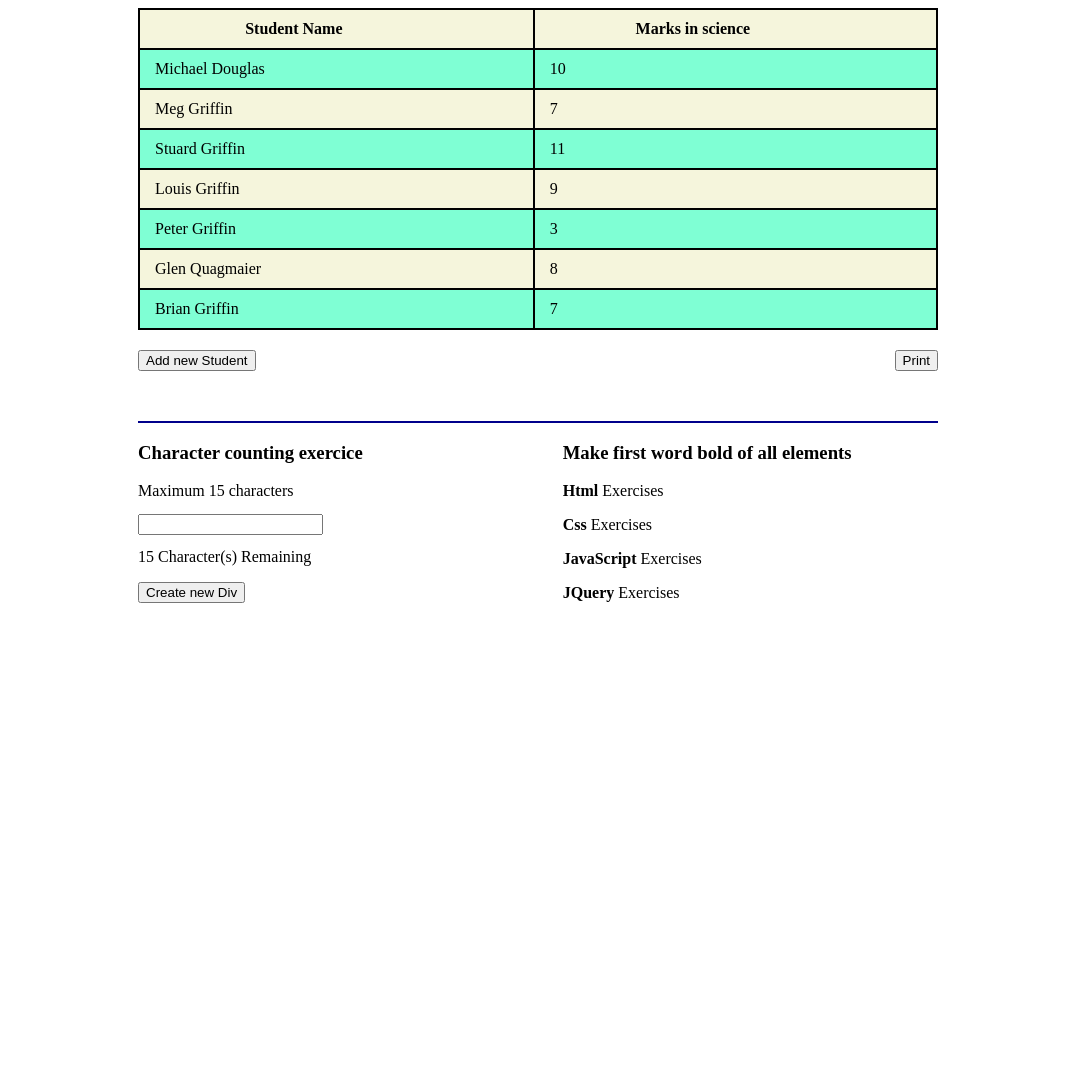
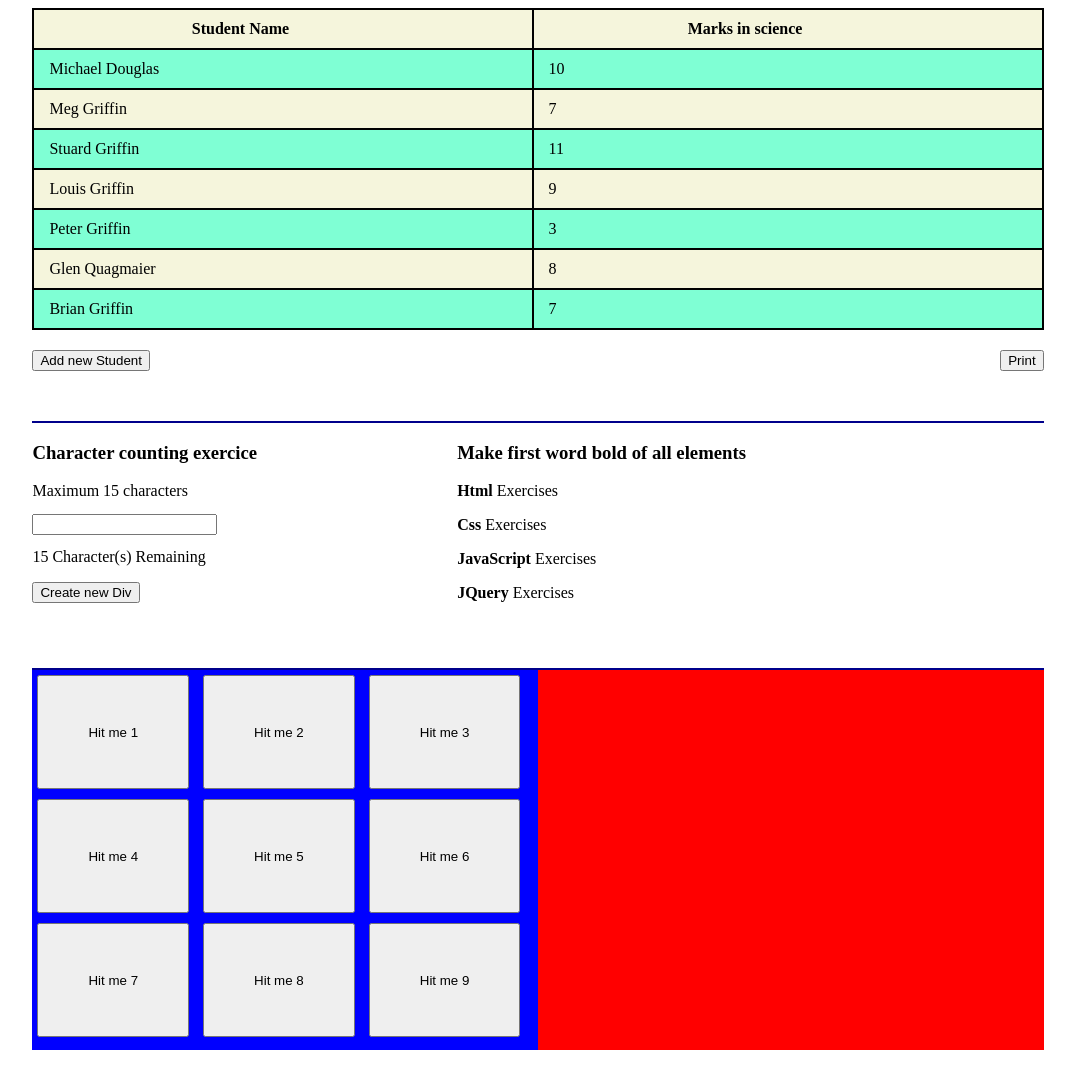
Before and after one commit to mfrandes/jQueryexercises, a plain HTML site: page index.html in a window 1280 px wide. Shown: the whole page, without its empty margins (102-1177 px from the left). Before the commit the page ends 800 px from the top, so only its background shows below. Drawn offline with nearby package versions, Linux system fonts and the light colour scheme.

Commit message:
transfer btn from one div to another

```diff
--- a/css/style_zegbra.css
+++ b/css/style_zegbra.css
@@ -1,5 +1,5 @@
 .container {
-    width: 800px;
+    width: 80%;
     padding: 0;
     margin: 0px auto;
 }
@@ -47,6 +47,25 @@ td {
   float: right;
   margin: 0px 0px 0 200px;
 }
+#secondOfWrap {
+  height: 400px;
+  display: flex;
+}
+#leftSide {
+  background-color: blue;
+  width: 50%;
+  height: 95%;
+}
+#rightSide {
+  background-color: red;
+  width: 50%;
+  height: 95%;
+}
+.transferBtn {
+  width: 30%;
+  height: 30%;
+  margin: 5px;
+}
 
 /* sectiune modal*/
 .sec-modal {
--- a/index.html
+++ b/index.html
@@ -37,6 +37,22 @@
                 <p>JQuery Exercises</p>
             </div>
         </div>
+        <div id="secondOfWrap" class="wrap">
+            <div id="leftSide">
+                <button class="transferBtn">Hit me 1</button>
+                <button class="transferBtn">Hit me 2</button>
+                <button class="transferBtn">Hit me 3</button>
+                <button class="transferBtn">Hit me 4</button>
+                <button class="transferBtn">Hit me 5</button>
+                <button class="transferBtn">Hit me 6</button>
+                <button class="transferBtn">Hit me 7</button>
+                <button class="transferBtn">Hit me 8</button>
+                <button class="transferBtn">Hit me 9</button>
+            </div>
+            <div id="rightSide">
+
+            </div>
+        </div>
     </div>
 
 
--- a/js/index.js
+++ b/js/index.js
@@ -147,3 +147,14 @@ function newDiv() {
         $(".container").append($div);
     });
 }
+
+/* transfer btn from one div to another */
+
+$(".transferBtn").click(function(){
+    console.log("I'm alive!!!")
+    if($(this).parent().attr("id") == "leftSide"){
+        $(this).detach().appendTo('#rightSide');
+    }else{
+        $(this).detach().appendTo('#leftSide');
+    }
+})
```
